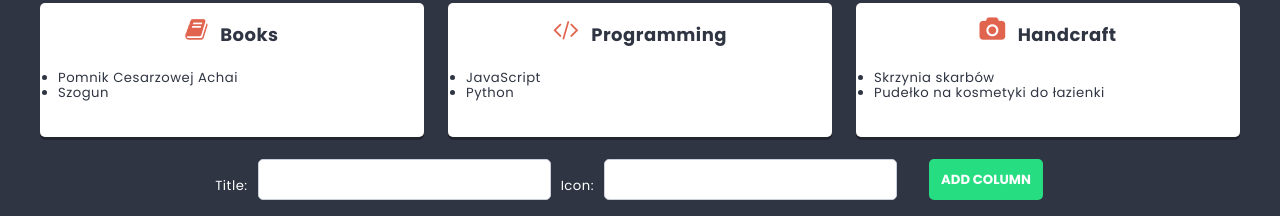
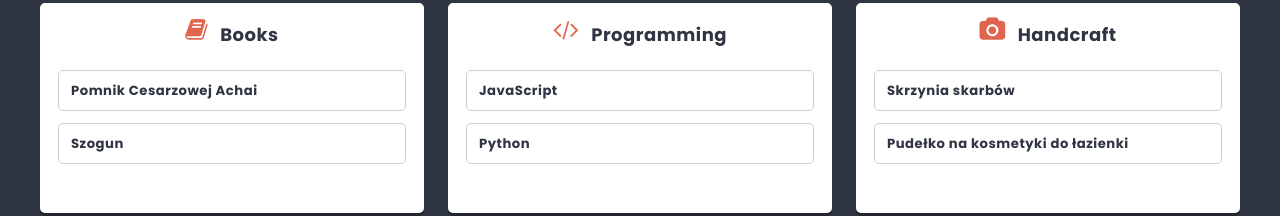
Before and after one commit to msedkiewicz/kodilla-module-15-to-do-app, a React (Create React App) app: page / in a window 1280 px wide. Shown: the part 538-754 px from the top of the page. Built offline with nearby package versions, Linux system fonts and the light colour scheme.

Commit message:
Add Card component

```diff
--- /dev/null
+++ b/src/components/Card/Card.js
@@ -0,0 +1,9 @@
+import styles from './Card.module.scss';
+
+const Card = props => {
+    return (
+        <li className={styles.card}>{props.title}</li>
+    );
+};
+
+export default Card;
--- /dev/null
+++ b/src/components/Card/Card.module.scss
@@ -0,0 +1,13 @@
+@import '../../styles/settings.scss';
+
+.card {
+    position: relative;
+    background: $color-light;
+    border: 1px solid lighten($color-dark, 60%);
+    padding: $base-size;
+    margin: 0 0 $base-size 0;
+    border-radius: $radius;
+    display: flex;
+    justify-content: space-between;
+    font-weight: bold;
+}
--- a/src/components/Column/Column.js
+++ b/src/components/Column/Column.js
@@ -1,4 +1,5 @@
 import styles from "./Column.module.scss";
+import Card from "../Card/Card";
 
 const Column = (props) => {
   return (
@@ -9,7 +10,7 @@ const Column = (props) => {
       </h3>
       <ul className={styles.cards}>
         {props.cards.map((card) => (
-          <li key={card.id}>{card.title}</li>
+          <Card key={card.id} title={card.title} />
         ))}
       </ul>
     </article>
```
